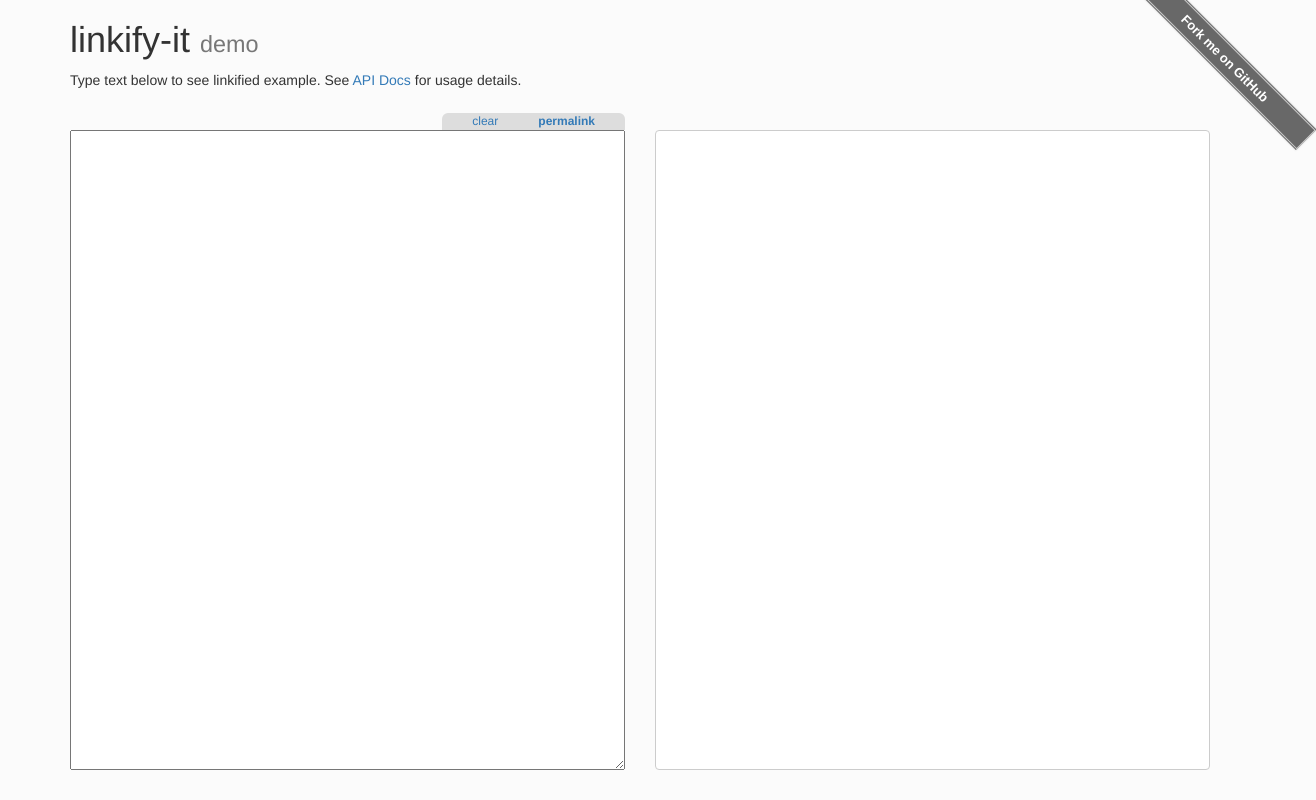
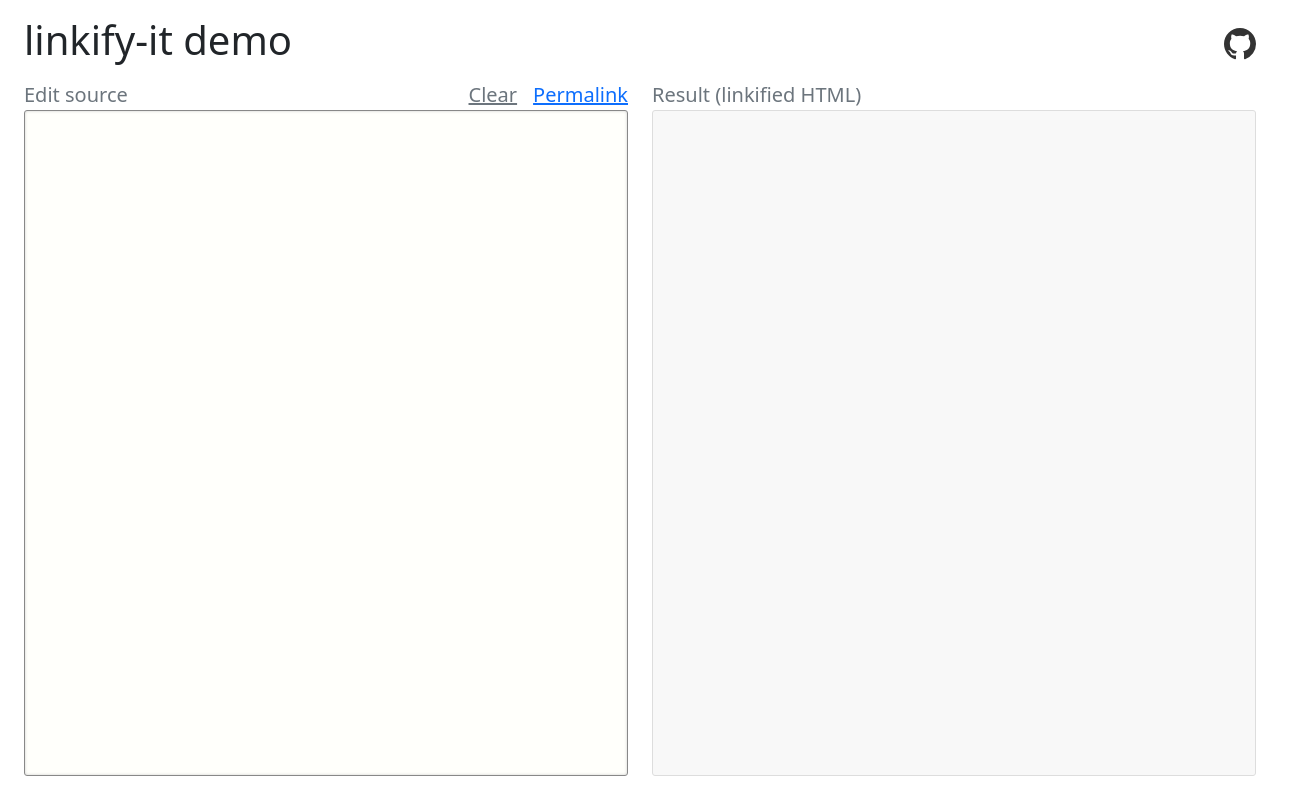
Before and after one commit to markdown-it/linkify-it, a website with bundled scripts: page support/demo_template/index.html in a window 1280 px wide. Shown: the whole page, 1316 px wide, since content can reach past the window. Built offline with nearby package versions, Linux system fonts and the light colour scheme.

Commit message:
demo: update bootstrap & layout

```diff
--- a/support/demo_template/index.css
+++ b/support/demo_template/index.css
@@ -1,73 +1,51 @@
-html,
-body,
-.full-height {
-  height: 100%;
+.demo-column {
+  flex: 1 1 0;
+  min-width: 0;
 }
 
-body {
-  overflow-x: hidden;
-  padding-bottom: 160px;
-  background-color: #fbfbfb;
+.src #source {
+  background-color: #fffffb;
+  border: 1px solid #888;
+  border-radius: 3px;
+  box-shadow: 0 0 3px #ccc inset;
 }
 
-.source {
+#source,
+#result {
+  flex: 1 1 auto;
+  height: 100%;
+  min-height: 0;
   width: 100%;
   font-family: Menlo, Monaco, Consolas, "Courier New", monospace;
   font-size: 13px;
-  padding: 2px;
+  padding: 4px 6px;
 }
 
-.result-html {
-  padding: 2px 10px;
+#source {
+  resize: none;
+}
+
+#result {
   overflow: auto;
-  background-color: #fff;
-  border: 1px solid #ccc;
-  border-radius: 4px;
+  white-space: pre-wrap;
+  overflow-wrap: anywhere;
+  background-color: #F8F8F8;
+  border: 1px solid #ddd;
+  border-radius: 3px;
 }
-.result-html img {
+#result img {
   max-width: 35%;
 }
 
-.demo-control {
-  position: absolute;
-  right: 15px;
-  top: -17px;
-  border-radius: 6px 6px 0 0;
-  font-size: 12px;
-  background-color: #ddd;
+.github-link {
+  color: #333;
 }
-.demo-control a {
-  padding: 0 20px;
+.github-link:hover {
+  color: #000;
 }
-.demo-control a:first-child {
-  padding-left: 30px;
+.github-link svg {
+  display: block;
+  fill: currentColor;
+  height: 32px;
+  width: 32px;
 }
-.demo-control a:last-child {
-  padding-right: 30px;
-}
-
-.gh-ribbon {
-  display: block;
-  position: absolute;
-  right: -60px;
-  top: 44px;
-  transform: rotate(45deg);
-  width: 230px;
-  z-index: 10000;
-  white-space: nowrap;
-  font-family: "Helvetica Neue", Helvetica, Arial, sans-serif;
-  background-color: #686868;
-  box-shadow: 0 0 2px rgba(102,102,102,0.4);
-  padding: 1px 0;
-}
-.gh-ribbon a {
-  text-decoration: none !important;
-  border: 1px solid #ccc;
-  color: #fff;
-  display: block;
-  font-size: 13px;
-  font-weight: 700;
-  outline: medium none;
-  padding: 4px 50px 2px;
-  text-align: center;
-}
--- a/support/demo_template/index.html
+++ b/support/demo_template/index.html
@@ -4,31 +4,39 @@
     <title>linkify-it demo</title>
     <meta charset="UTF-8">
     <meta name="viewport" content="width=device-width, initial-scale=1">
-    <link rel="stylesheet" href="https://cdn.jsdelivr.net/bootstrap/3.2.0/css/bootstrap.css">
+    <meta name="description" content="Live linkify-it demo. Type text and see links detected in your browser.">
+    <meta name="keywords" content="linkify,links,autolink,javascript">
+
+    <link rel="stylesheet" href="https://unpkg.com/bootstrap@5.3.8/dist/css/bootstrap.min.css">
     <link rel="stylesheet" href="index.css">
     <script src="index.js"></script>
   </head>
-  <body>
-    <div class="container">
-      <h1>
-        linkify-it <small>demo</small></h1>
-      <p>
-        Type text below to see linkified example.
-        See <a href="./doc/" target="_blank">API Docs</a> for usage details.
-      </p>
-      <p>&nbsp;</p>
+  <body class="d-flex flex-column vh-100 overflow-hidden px-4 pt-3 pb-4">
+    <div class="d-flex align-items-center justify-content-between flex-shrink-0 mb-2">
+      <h1>linkify-it demo</h1>
+      <a class="github-link" href="https://github.com/markdown-it/linkify-it" target="_blank" title="Source code for linkify-it" aria-label="Source code for linkify-it">
+        <svg viewBox="0 0 16 16" aria-hidden="true">
+          <path d="M8 0C3.58 0 0 3.58 0 8c0 3.54 2.29 6.53 5.47 7.59.4.07.55-.17.55-.38 0-.19-.01-.82-.01-1.49-2.01.37-2.53-.49-2.69-.94-.09-.23-.48-.94-.82-1.13-.28-.15-.68-.52-.01-.53.63-.01 1.08.58 1.23.82.72 1.21 1.87.87 2.33.66.07-.52.28-.87.51-1.07-1.78-.2-3.64-.89-3.64-3.95 0-.87.31-1.59.82-2.15-.08-.2-.36-1.02.08-2.12 0 0 .67-.21 2.2.82.64-.18 1.32-.27 2-.27s1.36.09 2 .27c1.53-1.04 2.2-.82 2.2-.82.44 1.1.16 1.92.08 2.12.51.56.82 1.27.82 2.15 0 3.07-1.87 3.75-3.65 3.95.29.25.54.73.54 1.48 0 1.07-.01 1.93-.01 2.2 0 .21.15.46.55.38A8.013 8.013 0 0 0 16 8c0-4.42-3.58-8-8-8Z"></path>
+        </svg>
+      </a>
     </div>
-    <div class="container full-height">
-      <div class="row full-height">
-        <div class="col-xs-6 full-height">
-          <div class="demo-control"><a class="source-clear" href="#">clear</a><a id="permalink" href="./" title="Share this snippet as link"><strong>permalink</strong></a></div>
-          <textarea class="source full-height"><!--SAMPLE--></textarea>
+    <div class="d-flex flex-grow-1 gap-4 overflow-hidden">
+      <div class="src demo-column d-flex flex-column">
+        <div class="d-flex justify-content-between flex-shrink-0 fs-5">
+          <span class="text-secondary">Edit source</span>
+          <div class="d-flex gap-3">
+            <a href="#" id="clear" class="text-secondary">Clear</a>
+            <a href="./" id="permalink" title="Share this snippet as link">Permalink</a>
+          </div>
         </div>
-        <section class="col-xs-6 full-height">
-          <div class="result-html full-height"></div>
-        </section>
+        <textarea id="source"><!--SAMPLE--></textarea>
+      </div>
+      <div class="dst demo-column d-flex flex-column">
+        <div class="d-flex justify-content-between flex-shrink-0 fs-5">
+          <span class="text-secondary">Result (linkified HTML)</span>
+        </div>
+        <div id="result"></div>
       </div>
     </div>
-    <div class="gh-ribbon"><a href="https://github.com/markdown-it/linkify-it" target="_blank">Fork me on GitHub</a></div>
   </body>
 </html>
--- a/support/demo_template/index.mjs
+++ b/support/demo_template/index.mjs
@@ -50,9 +50,9 @@ function updateResult () {
 
 window.onload = () => {
   permalink = document.getElementById('permalink')
-  clear = document.querySelector('.source-clear')
-  source = document.querySelector('.source')
-  result = document.querySelector('.result-html')
+  clear = document.getElementById('clear')
+  source = document.getElementById('source')
+  result = document.getElementById('result')
 
   // Restore content if opened by permalink
   if (location.hash && /^(#t1=)/.test(location.hash)) {
```
